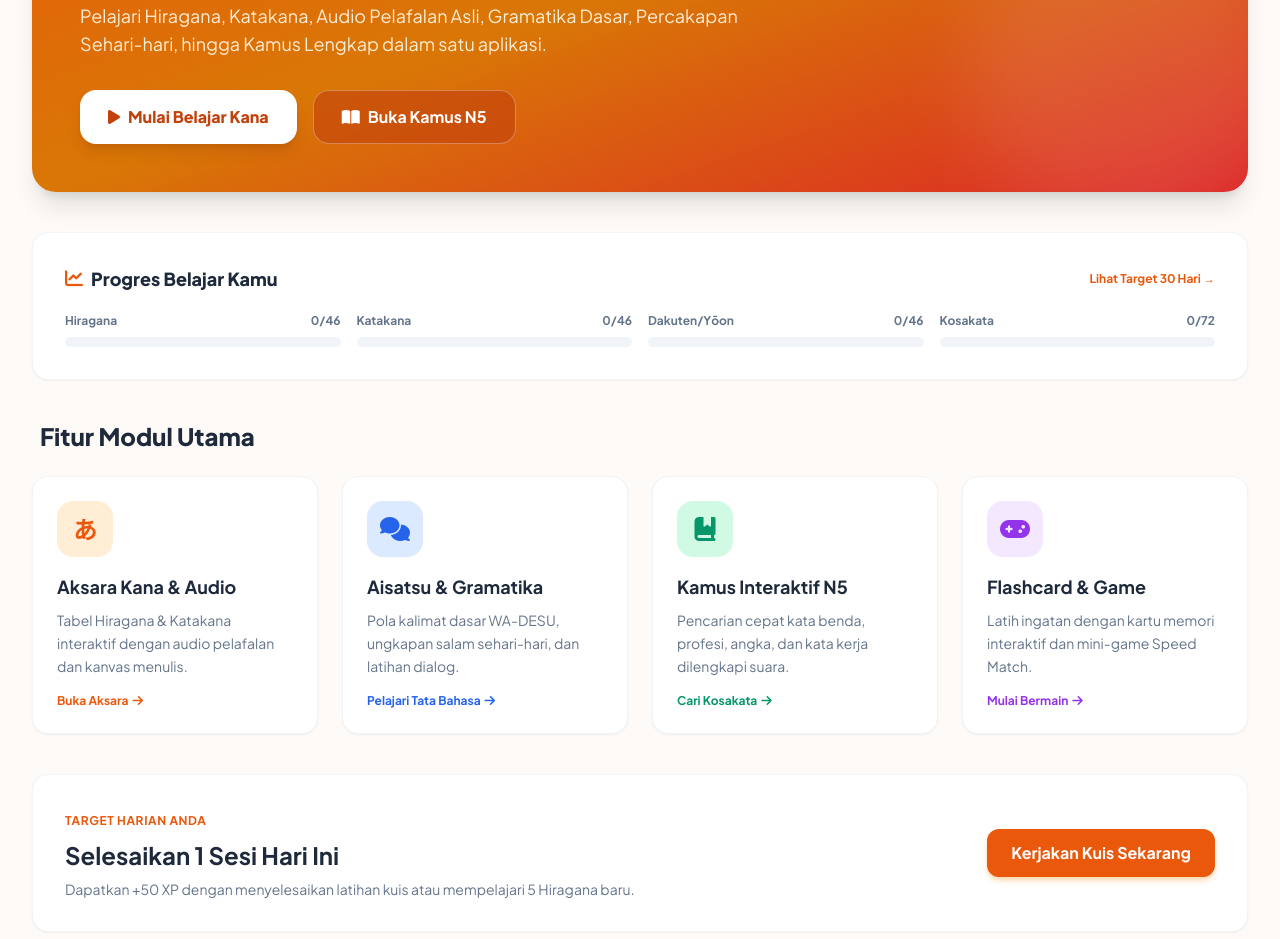
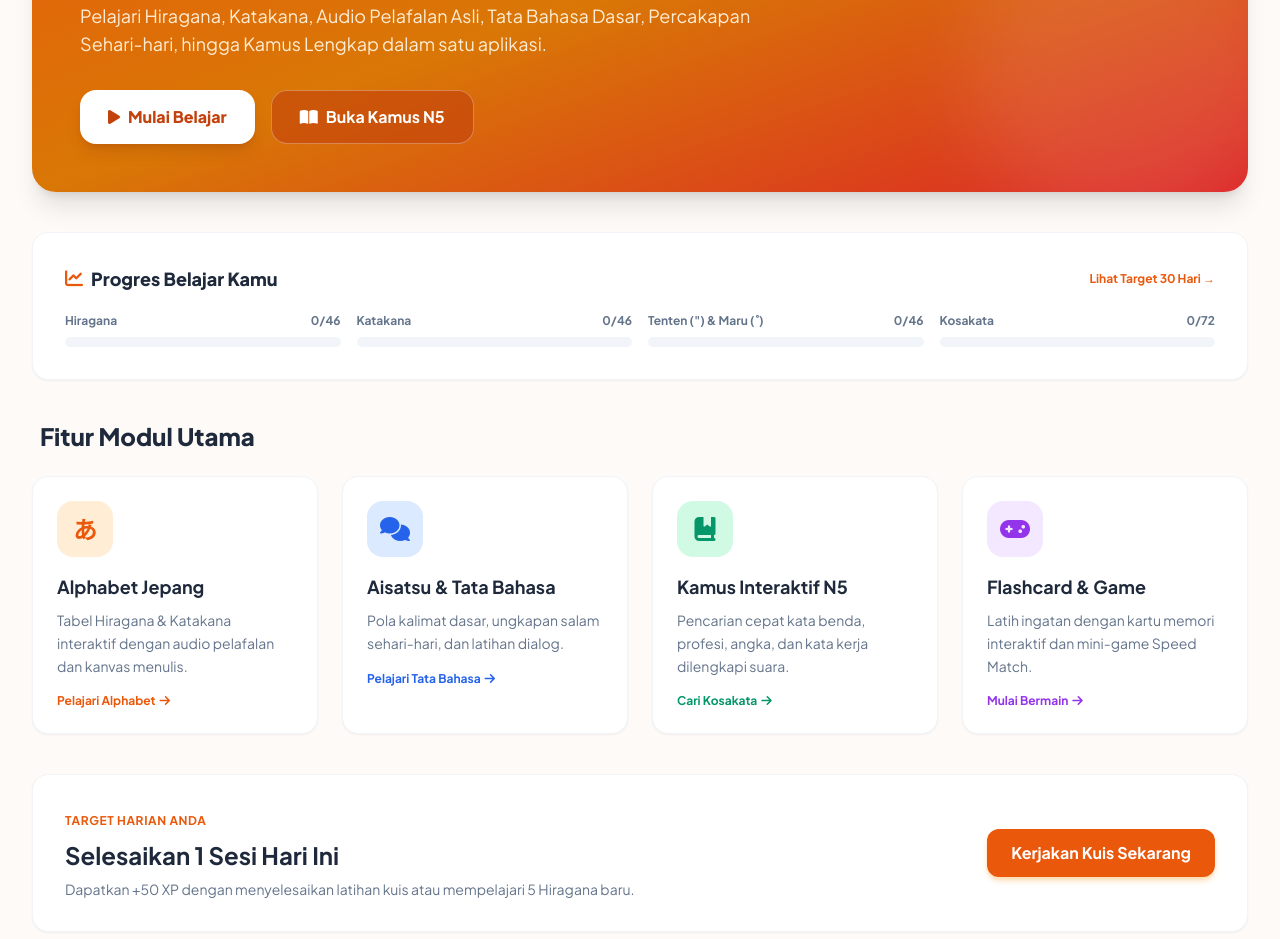
Before and after one commit to albaroqrahman-cmd/albaroqrahman-cmd.github.io, a plain HTML site: page index.html in a window 1280 px wide. Shown: the part 320-1259 px from the top of the page. Drawn offline with nearby package versions, Linux system fonts and the light colour scheme.

Commit message:
ver2 index.html

```diff
--- a/index.html
+++ b/index.html
@@ -97,7 +97,7 @@
                 <!-- Desktop Navigation Links -->
                 <div class="hidden lg:flex items-center space-x-1 text-sm font-semibold text-slate-600">
                     <button onclick="showSection('beranda')" class="nav-btn px-3 py-2 rounded-lg hover:bg-orange-50 hover:text-orange-600 transition">Beranda</button>
-                    <button onclick="showSection('kana')" class="nav-btn px-3 py-2 rounded-lg hover:bg-orange-50 hover:text-orange-600 transition">Kana & Audio</button>
+                    <button onclick="showSection('kana')" class="nav-btn px-3 py-2 rounded-lg hover:bg-orange-50 hover:text-orange-600 transition">Alphabet Jepang</button>
                     <button onclick="showSection('materi')" class="nav-btn px-3 py-2 rounded-lg hover:bg-orange-50 hover:text-orange-600 transition">Materi & Gramatika</button>
                     <button onclick="showSection('kamus')" class="nav-btn px-3 py-2 rounded-lg hover:bg-orange-50 hover:text-orange-600 transition">Kamus N5</button>
                     <button onclick="showSection('game')" class="nav-btn px-3 py-2 rounded-lg hover:bg-orange-50 hover:text-orange-600 transition">Flashcard & Game</button>
@@ -127,7 +127,7 @@
         <!-- Mobile Navigation Menu Dropdown -->
         <div id="mobile-menu" class="hidden lg:hidden border-t border-slate-100 bg-white px-4 pt-2 pb-4 space-y-1 shadow-lg">
             <button onclick="showSection('beranda')" class="w-full text-left px-3 py-2.5 rounded-lg font-medium text-slate-700 hover:bg-orange-50 hover:text-orange-600">Beranda</button>
-            <button onclick="showSection('kana')" class="w-full text-left px-3 py-2.5 rounded-lg font-medium text-slate-700 hover:bg-orange-50 hover:text-orange-600">Aksara Kana & Audio</button>
+            <button onclick="showSection('kana')" class="w-full text-left px-3 py-2.5 rounded-lg font-medium text-slate-700 hover:bg-orange-50 hover:text-orange-600">Aphabet Jepang</button>
             <button onclick="showSection('materi')" class="w-full text-left px-3 py-2.5 rounded-lg font-medium text-slate-700 hover:bg-orange-50 hover:text-orange-600">Materi & Gramatika</button>
             <button onclick="showSection('kamus')" class="w-full text-left px-3 py-2.5 rounded-lg font-medium text-slate-700 hover:bg-orange-50 hover:text-orange-600">Kamus N5</button>
             <button onclick="showSection('game')" class="w-full text-left px-3 py-2.5 rounded-lg font-medium text-slate-700 hover:bg-orange-50 hover:text-orange-600">Flashcard & Game</button>
@@ -158,14 +158,14 @@
                         <i class="fa-solid fa-sparkles"></i> Platform Belajar Interaktif
                     </span>
                     <h1 class="text-3xl sm:text-5xl font-black leading-tight tracking-tight">
-                        Kuasai Bahasa Jepang <br><span class="text-amber-200">Dari Titik Nol hingga N5</span>
+                        Kuasai Bahasa Jepang <br><span class="text-amber-200">Dari Nol</span>
                     </h1>
                     <p class="text-orange-100 text-base sm:text-lg leading-relaxed">
-                        Pelajari Hiragana, Katakana, Audio Pelafalan Asli, Gramatika Dasar, Percakapan Sehari-hari, hingga Kamus Lengkap dalam satu aplikasi.
+                        Pelajari Hiragana, Katakana, Audio Pelafalan Asli, Tata Bahasa Dasar, Percakapan Sehari-hari, hingga Kamus Lengkap dalam satu aplikasi.
                     </p>
                     <div class="flex flex-wrap gap-4 pt-2">
                         <button onclick="showSection('kana')" class="px-7 py-3.5 bg-white text-orange-700 rounded-2xl font-extrabold hover:bg-orange-50 transition shadow-lg shadow-orange-900/20 flex items-center gap-2">
-                            <i class="fa-solid fa-play"></i> Mulai Belajar Kana
+                            <i class="fa-solid fa-play"></i> Mulai Belajar
                         </button>
                         <button onclick="showSection('kamus')" class="px-7 py-3.5 bg-orange-700/60 backdrop-blur-md border border-white/30 text-white rounded-2xl font-bold hover:bg-orange-700 transition flex items-center gap-2">
                             <i class="fa-solid fa-book-open"></i> Buka Kamus N5
@@ -192,7 +192,7 @@
                         <div class="h-2.5 bg-slate-100 rounded-full overflow-hidden"><div id="progress-katakana-bar" class="h-full bg-blue-500 rounded-full transition-all" style="width:0%"></div></div>
                     </div>
                     <div class="space-y-2">
-                        <div class="flex justify-between text-xs font-bold text-slate-500"><span>Dakuten/Yōon</span><span id="progress-dakuten-text">0/45</span></div>
+                        <div class="flex justify-between text-xs font-bold text-slate-500"><span>Tenten (") & Maru (˚)</span><span id="progress-dakuten-text">0/45</span></div>
                         <div class="h-2.5 bg-slate-100 rounded-full overflow-hidden"><div id="progress-dakuten-bar" class="h-full bg-purple-500 rounded-full transition-all" style="width:0%"></div></div>
                     </div>
                     <div class="space-y-2">
@@ -213,9 +213,9 @@
                         <div class="w-14 h-14 bg-orange-100 text-orange-600 rounded-2xl flex items-center justify-center text-2xl mb-4 group-hover:scale-110 transition">
                             <span class="jp-text font-bold">あ</span>
                         </div>
-                        <h3 class="font-bold text-lg text-slate-800 mb-2">Aksara Kana & Audio</h3>
+                        <h3 class="font-bold text-lg text-slate-800 mb-2">Alphabet Jepang</h3>
                         <p class="text-slate-500 text-sm leading-relaxed mb-4">Tabel Hiragana & Katakana interaktif dengan audio pelafalan dan kanvas menulis.</p>
-                        <span class="text-xs font-bold text-orange-600 flex items-center gap-1">Buka Aksara <i class="fa-solid fa-arrow-right"></i></span>
+                        <span class="text-xs font-bold text-orange-600 flex items-center gap-1">Pelajari Alphabet <i class="fa-solid fa-arrow-right"></i></span>
                     </div>
 
                     <!-- Card 2 -->
@@ -223,8 +223,8 @@
                         <div class="w-14 h-14 bg-blue-100 text-blue-600 rounded-2xl flex items-center justify-center text-2xl mb-4 group-hover:scale-110 transition">
                             <i class="fa-solid fa-comments"></i>
                         </div>
-                        <h3 class="font-bold text-lg text-slate-800 mb-2">Aisatsu & Gramatika</h3>
-                        <p class="text-slate-500 text-sm leading-relaxed mb-4">Pola kalimat dasar WA-DESU, ungkapan salam sehari-hari, dan latihan dialog.</p>
+                        <h3 class="font-bold text-lg text-slate-800 mb-2">Aisatsu & Tata Bahasa</h3>
+                        <p class="text-slate-500 text-sm leading-relaxed mb-4">Pola kalimat dasar, ungkapan salam sehari-hari, dan latihan dialog.</p>
                         <span class="text-xs font-bold text-blue-600 flex items-center gap-1">Pelajari Tata Bahasa <i class="fa-solid fa-arrow-right"></i></span>
                     </div>
 
```
